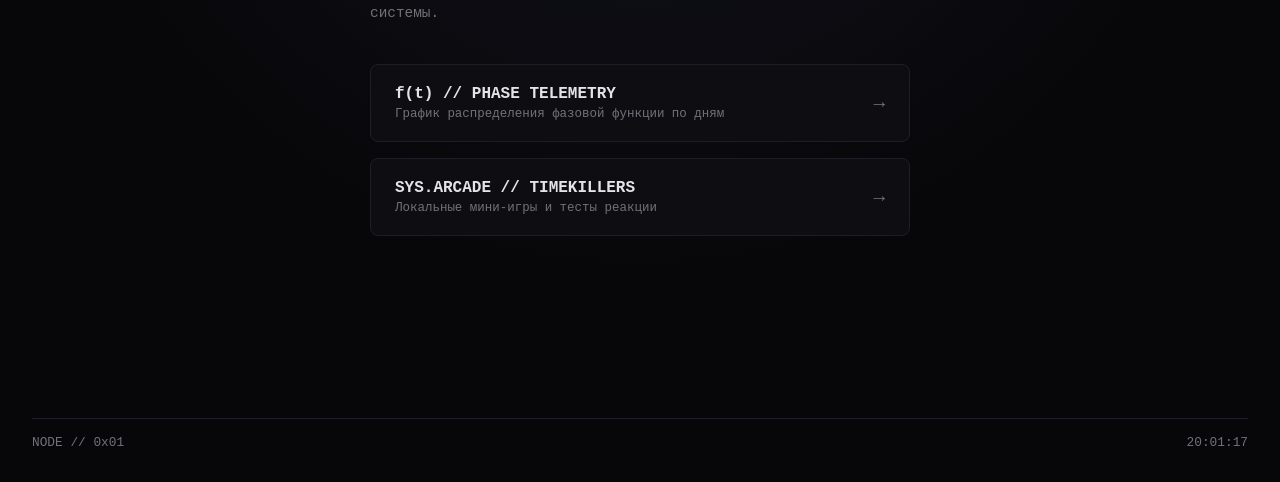
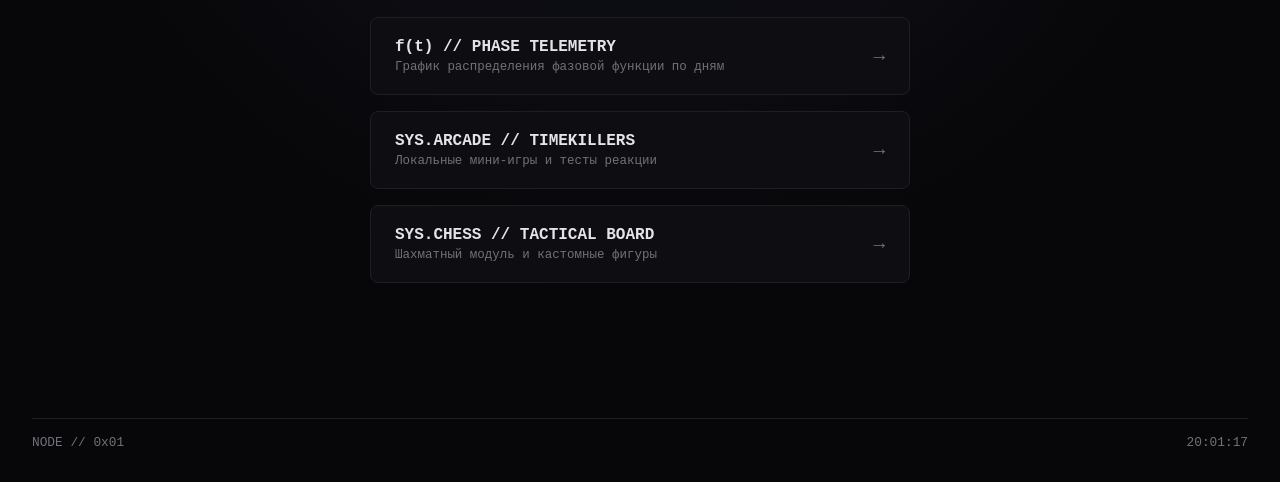
Before and after one commit to derkhsoul/My_site, a plain HTML site: page index.html in a window 1280 px wide. Shown: the part 318-800 px from the top of the page. Drawn offline with Linux system fonts and the light colour scheme.

Commit message:
Update index.html

```diff
--- a/index.html
+++ b/index.html
@@ -133,6 +133,14 @@
         </div>
         <span class="arrow">→</span>
       </a>
+
+      <a href="/chess/" class="nav-card">
+        <div>
+          <div class="title">SYS.CHESS // TACTICAL BOARD</div>
+          <div class="desc">Шахматный модуль и кастомные фигуры</div>
+        </div>
+        <span class="arrow">→</span>
+      </a>
     </div>
   </main>
 
```
